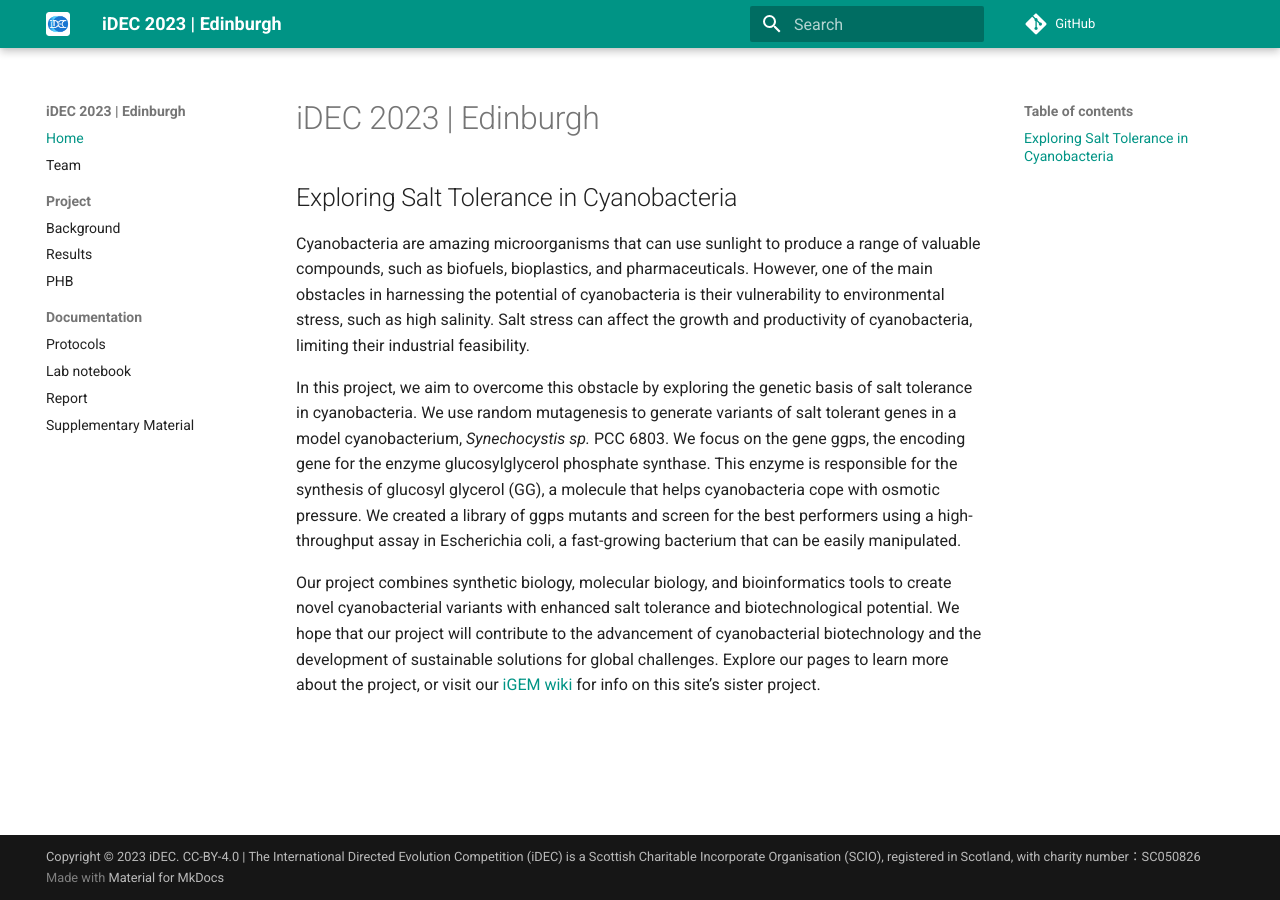
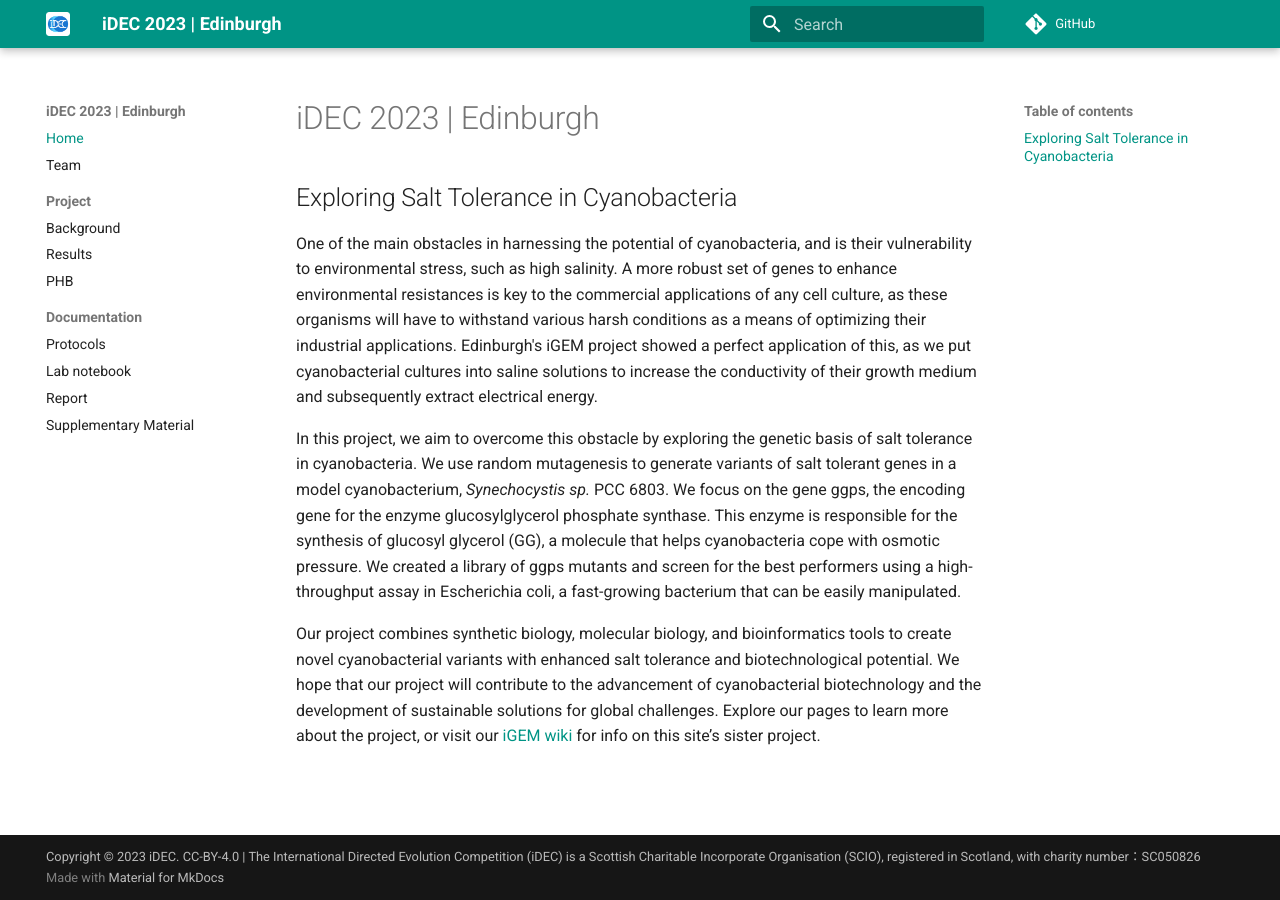
Before and after one commit to idec-teams/2023_Edinburgh, an MkDocs documentation site: the page built from docs/index.md, in a window 1280 px wide. Built offline with MkDocs 1.6.1 and Material for MkDocs 9.7.7, drawn with Linux system fonts in a browser that asks for light colours; comment, search, counter and statistics services are not loaded.

Commit message:
docs: change of index text

```diff
--- a/docs/index.md
+++ b/docs/index.md
@@ -2,7 +2,7 @@
 
 ## Exploring Salt Tolerance in Cyanobacteria
 
-Cyanobacteria are amazing microorganisms that can use sunlight to produce a range of valuable compounds, such as biofuels, bioplastics, and pharmaceuticals. However, one of the main obstacles in harnessing the potential of cyanobacteria is their vulnerability to environmental stress, such as high salinity. Salt stress can affect the growth and productivity of cyanobacteria, limiting their industrial feasibility.
+One of the main obstacles in harnessing the potential of cyanobacteria, and  is their vulnerability to environmental stress, such as high salinity. A more robust set of genes to enhance environmental resistances is key to the commercial applications of any cell culture, as these organisms will have to withstand various harsh conditions as a means of optimizing their industrial applications. Edinburgh's iGEM project showed a perfect application of this, as we put cyanobacterial cultures into saline solutions to increase the conductivity of their growth medium and subsequently extract electrical energy.
 
 In this project, we aim to overcome this obstacle by exploring the genetic basis of salt tolerance in cyanobacteria. We use random mutagenesis to generate variants of salt tolerant genes in a model cyanobacterium, *Synechocystis sp.* PCC 6803. We focus on the gene ggps, the encoding gene for the enzyme glucosylglycerol phosphate synthase. This enzyme is responsible for the synthesis of glucosyl glycerol (GG), a molecule that helps cyanobacteria cope with osmotic pressure. We created a library of ggps mutants and screen for the best performers using a high-throughput assay in Escherichia coli, a fast-growing bacterium that can be easily manipulated.
 
```
